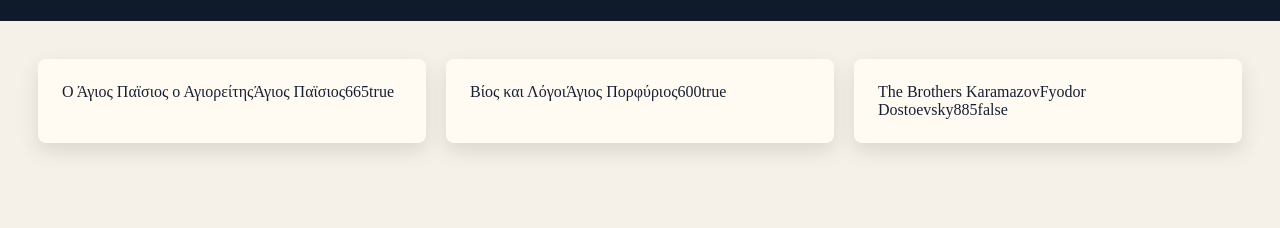
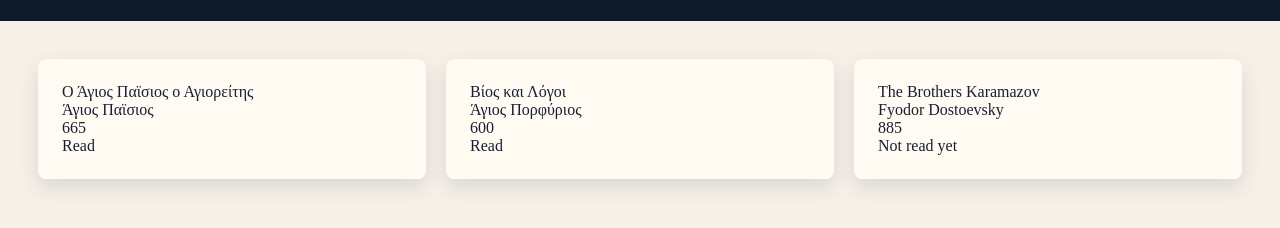
Before and after one commit to georgegv04/Library, a plain HTML site: page index.html in a window 1280 px wide. Shown: the part 66-294 px from the top of the page. Drawn offline with Linux system fonts and the light colour scheme.

Commit message:
Separate book card content elements

```diff
--- a/index.html
+++ b/index.html
@@ -12,6 +12,8 @@
       <h1 class="page-title">My Library</h1>
       <button class="add-book-btn">+ Add New Book</button>
     </header>
-    <div class="library-container"></div>
+    <main>
+      <div class="library-container"></div>
+    </main>
   </body>
 </html>
--- a/script.js
+++ b/script.js
@@ -11,9 +11,14 @@
   },
 };
 
-library.addBook("Ο Άγιος Παϊσιος ο Αγιορείτης", "Άγιος Παϊσιος", 665, true);
-library.addBook("Βίος και Λόγοι", "Άγιος Πορφύριος", 600, true);
-library.addBook("The Brothers Karamazov", "Fyodor Dostoevsky", 885, false);
+library.addBook("Ο Άγιος Παϊσιος ο Αγιορείτης", "Άγιος Παϊσιος", 665, "Read");
+library.addBook("Βίος και Λόγοι", "Άγιος Πορφύριος", 600, "Read");
+library.addBook(
+  "The Brothers Karamazov",
+  "Fyodor Dostoevsky",
+  885,
+  "Not read yet",
+);
 
 const libraryContainer = document.querySelector(".library-container");
 
@@ -21,14 +26,25 @@
   let bookCard = document.createElement("div");
   bookCard.classList.add("book-card");
 
-  let bookDetails = document.createElement("div");
-  bookDetails.classList.add("book-details");
-  bookDetails.textContent =
-    library.booksList[i].title +
-    library.booksList[i].author +
-    library.booksList[i].pages +
-    library.booksList[i].isRead;
-  bookCard.appendChild(bookDetails);
+  let bookTitle = document.createElement("div");
+  bookTitle.classList.add("book-title");
+  bookTitle.textContent = library.booksList[i].title;
+  bookCard.appendChild(bookTitle);
+
+  let bookAuthor = document.createElement("div");
+  bookAuthor.classList.add("book-author");
+  bookAuthor.textContent = library.booksList[i].author;
+  bookCard.appendChild(bookAuthor);
+
+  let bookPages = document.createElement("div");
+  bookPages.classList.add("book-pages");
+  bookPages.textContent = library.booksList[i].pages;
+  bookCard.appendChild(bookPages);
+
+  let bookStatus = document.createElement("div");
+  bookStatus.classList.add("book-status");
+  bookStatus.textContent = library.booksList[i].isRead;
+  bookCard.appendChild(bookStatus);
 
   libraryContainer.appendChild(bookCard);
 }
```
